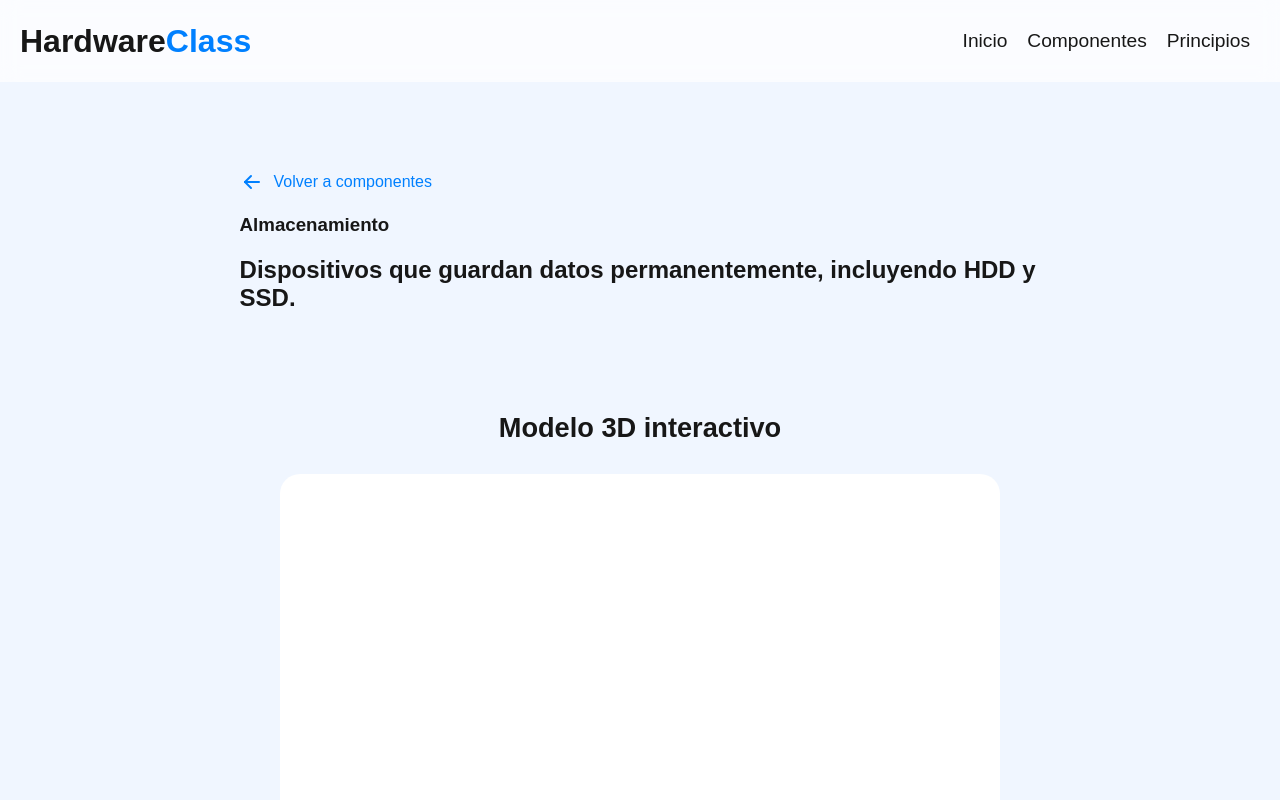
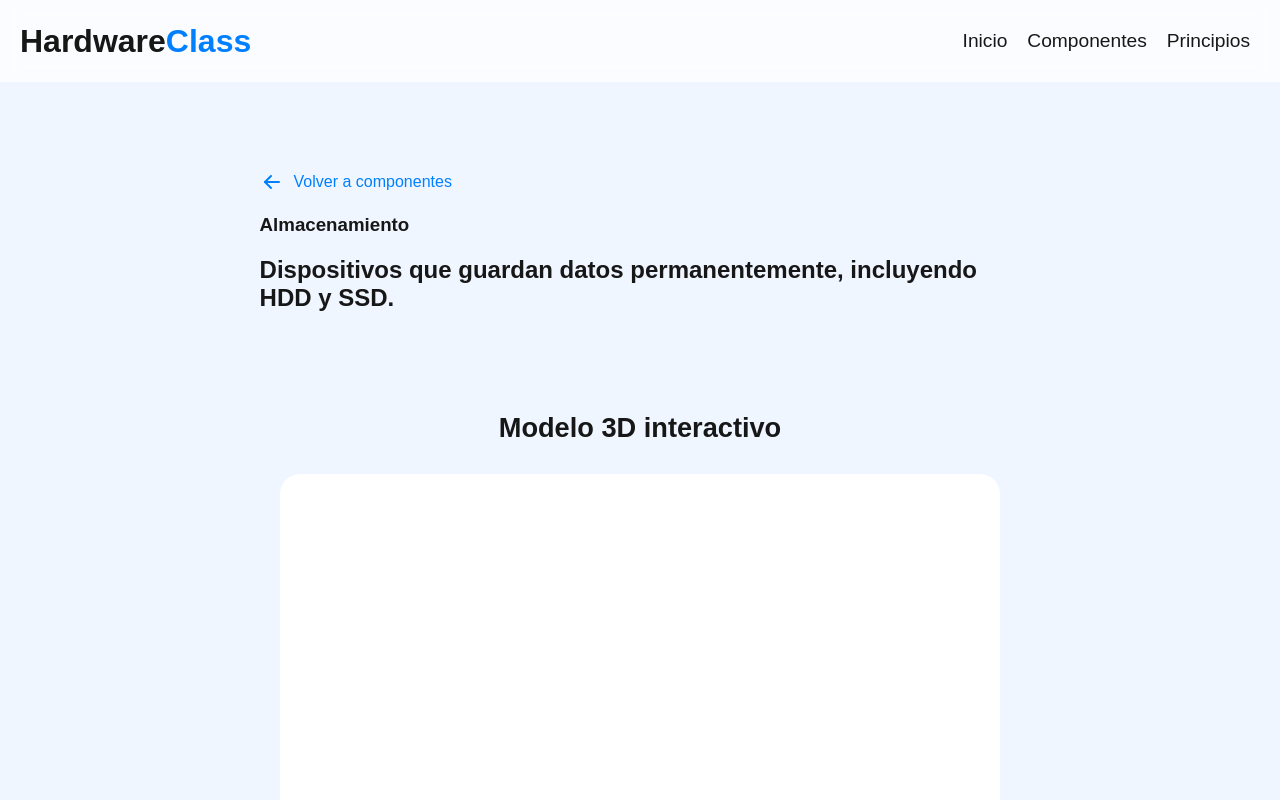
Before and after one commit to OrlandoTellez/hardware-web, a Next.js app: page /componentes/almacenamiento in a window 1280 px wide. Shown: the top 800 px of the page. Built offline with nearby package versions, Linux system fonts and the light colour scheme; no server answers.

Commit message:
refactor: add inline padding to Hero section for improved layout

```diff
--- a/src/sections/componentes/[componente]/Hero.module.css
+++ b/src/sections/componentes/[componente]/Hero.module.css
@@ -4,6 +4,7 @@
     display: grid;
     gap: 20px;
     place-content: center;
+    padding-inline: 20px;
     padding-top: 80px;
 }
 
```
